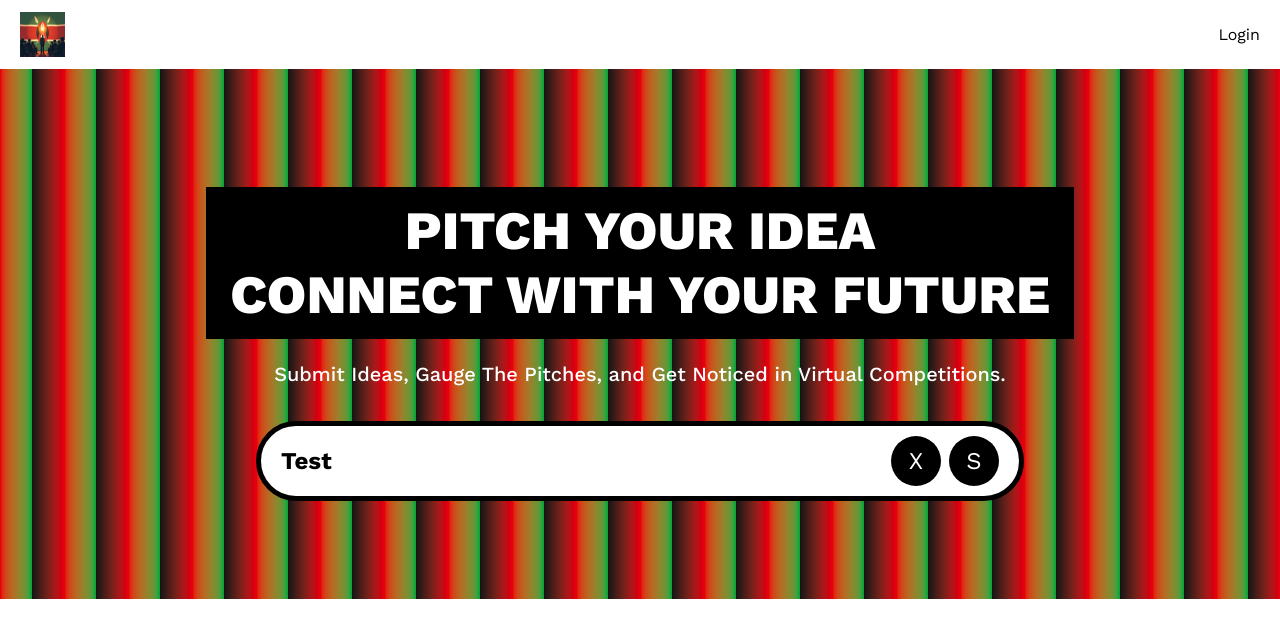
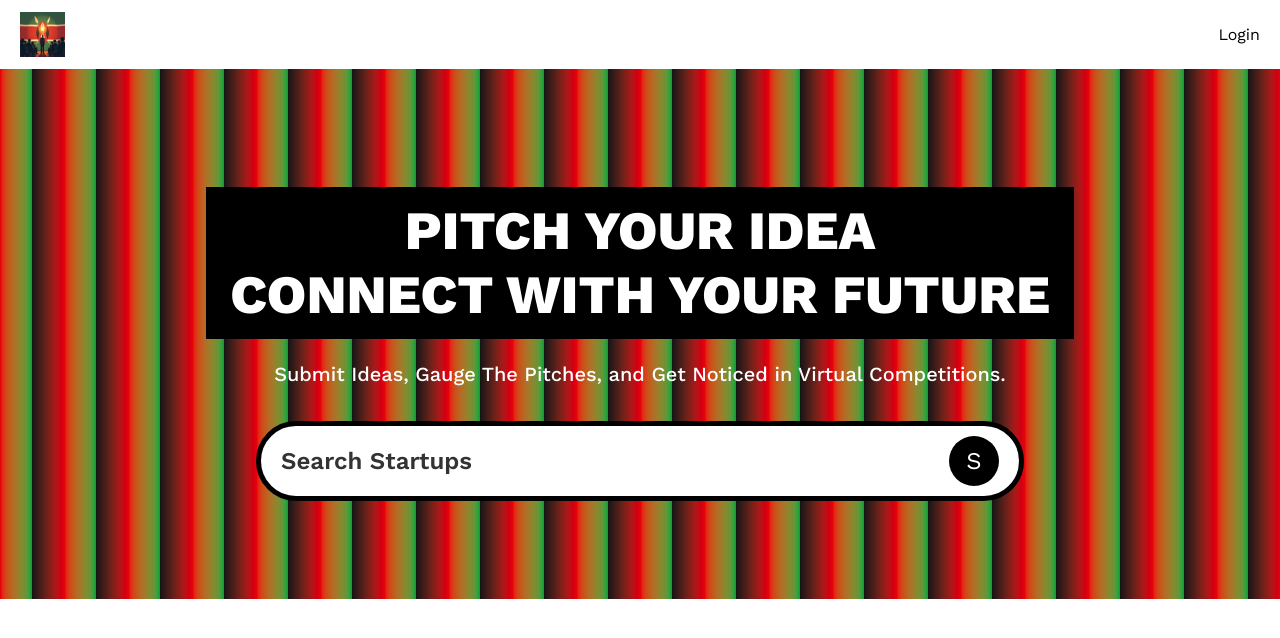
Before and after one commit to Nathan-Mwai/kenya-pitch, a Next.js app: page / in a window 1280 px wide. Shown: the top 638 px of the page. Built offline with nearby package versions, Linux system fonts and the light colour scheme; no server answers.

Commit message:
Made a search form that can b used to tamper and change the url depending on the search

```diff
--- a/app/(root)/page.tsx
+++ b/app/(root)/page.tsx
@@ -1,7 +1,10 @@
 import SearchForm from "@/components/SearchForm";
 import Image from "next/image";
 
-export default function Home() {
+export default async function Home({searchParams}: {
+  searchParams: Promise<{query?:string}>
+}) {
+  const query = (await searchParams).query;
   return (
     <>
       <section className="pink_container bg-gradient-to-r from-black-200 via-red-600 to-green-600 pattern">
@@ -15,7 +18,7 @@
           Submit Ideas, Gauge The Pitches, and Get Noticed in Virtual
           Competitions.
         </p>
-        <SearchForm/>
+        <SearchForm query={query}/>
       </section>
     </>
   );
--- a/components/SearchForm.tsx
+++ b/components/SearchForm.tsx
@@ -1,8 +1,6 @@
 import Form from "next/form"
 import SearchFormReset from "./SearchFormReset"
-const SearchForm = () => {
-  const query = 'Test'
-
+const SearchForm = ({query}:{query?:string}) => {
 
   return (
     <Form action="/" scroll={false} className="search-form">
```
